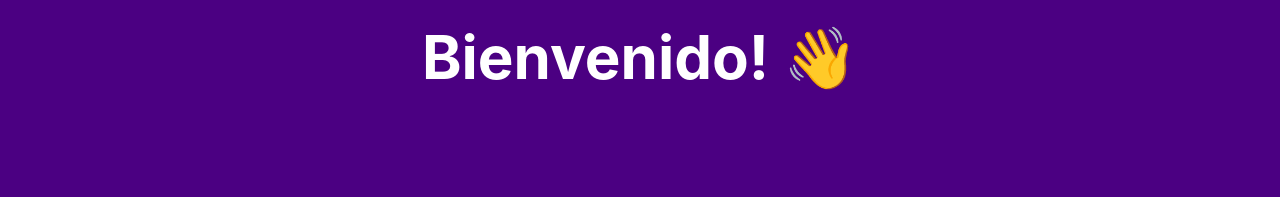
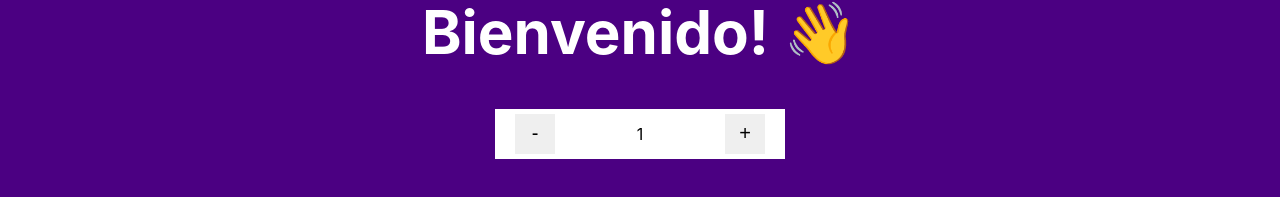
Before and after one commit to fabrizioserial/heisenburger, a React (Create React App) app: page / in a window 1280 px wide. Shown: the part 393-590 px from the top of the page. Built offline with nearby package versions, Linux system fonts and the light colour scheme.

Commit message:
button counter added

```diff
--- a/package.json
+++ b/package.json
@@ -6,7 +6,7 @@
     "@testing-library/jest-dom": "^5.11.8",
     "@testing-library/react": "^11.2.2",
     "@testing-library/user-event": "^12.6.0",
-    "core-js": "^3.8.2",
+    "core-js": "^2.6.5",
     "react": "^17.0.1",
     "react-bootstrap": "^1.4.0",
     "react-dom": "^17.0.1",
--- a/src/component/home/ItemListContainer/ItemListContainer.css
+++ b/src/component/home/ItemListContainer/ItemListContainer.css
@@ -5,6 +5,7 @@
     display: flex;
     justify-content: center;
     align-items: center;
+    flex-direction: column;
 }
 .text-cont{
     color: white;
--- a/src/component/home/ItemListContainer/ItemListContainer.js
+++ b/src/component/home/ItemListContainer/ItemListContainer.js
@@ -1,10 +1,13 @@
-import React from "react"
-import "./ItemListContainer.css"
+import React from "react";
+import { ItemCount } from "../../itemcount/ItemCount";
+import "./ItemListContainer.css";
+
 
 export const ItemListContainer = (props) =>{
     return(
         <div className="container">
             <h1 className="text-cont">{props.text}</h1>
+            <ItemCount stock={5} initial={1}/>
         </div>
     )
 }
--- /dev/null
+++ b/src/component/itemcount/ItemCount.css
@@ -0,0 +1,17 @@
+.container-item-counter{
+    height: 50px;
+    width: 250px;
+    display: flex;
+    flex-direction: row;
+    background-color: white;
+    justify-content: space-between;
+    align-items: center;
+    padding-left: 20px;
+    padding-right: 20px;
+}
+.btn-item-counter{
+    border-width: 0px;
+    height: 40px;
+    width: 40px;
+    font-size: 20px;
+}
--- /dev/null
+++ b/src/component/itemcount/ItemCount.js
@@ -0,0 +1,39 @@
+import { set } from 'core-js/fn/reflect';
+import React,{useState,useEffect} from 'react'
+import 'core-js/es/array';
+import './ItemCount.css'
+
+
+
+export const ItemCount = (props) =>{
+    const [stock,setStock] = useState(props.stock)
+    const [initial,setInitial] = useState(0);
+
+    const handleCountLess = () =>{
+        if(initial>0){
+            setInitial(initial-1);
+        }
+    }
+
+    const handleCountSum = () =>{
+        if(stock>initial){
+            setInitial(initial+1);
+        }
+    }
+    useEffect(()=>{
+        setInitial(props.initial)
+    },[props.initial])
+    useEffect(()=>{
+        setStock(props.stock)
+    },[props.stock])
+
+    return(
+        <div>
+            <div className='container-item-counter'>
+                <button className='btn-item-counter' onClick={handleCountLess}>-</button>
+                <p>{initial}</p>
+                <button className='btn-item-counter' onClick={handleCountSum}>+</button>
+            </div>
+        </div>
+    )
+}
```
Also changed, not shown: 2 other files (tests, documents, lock files or other folders).
